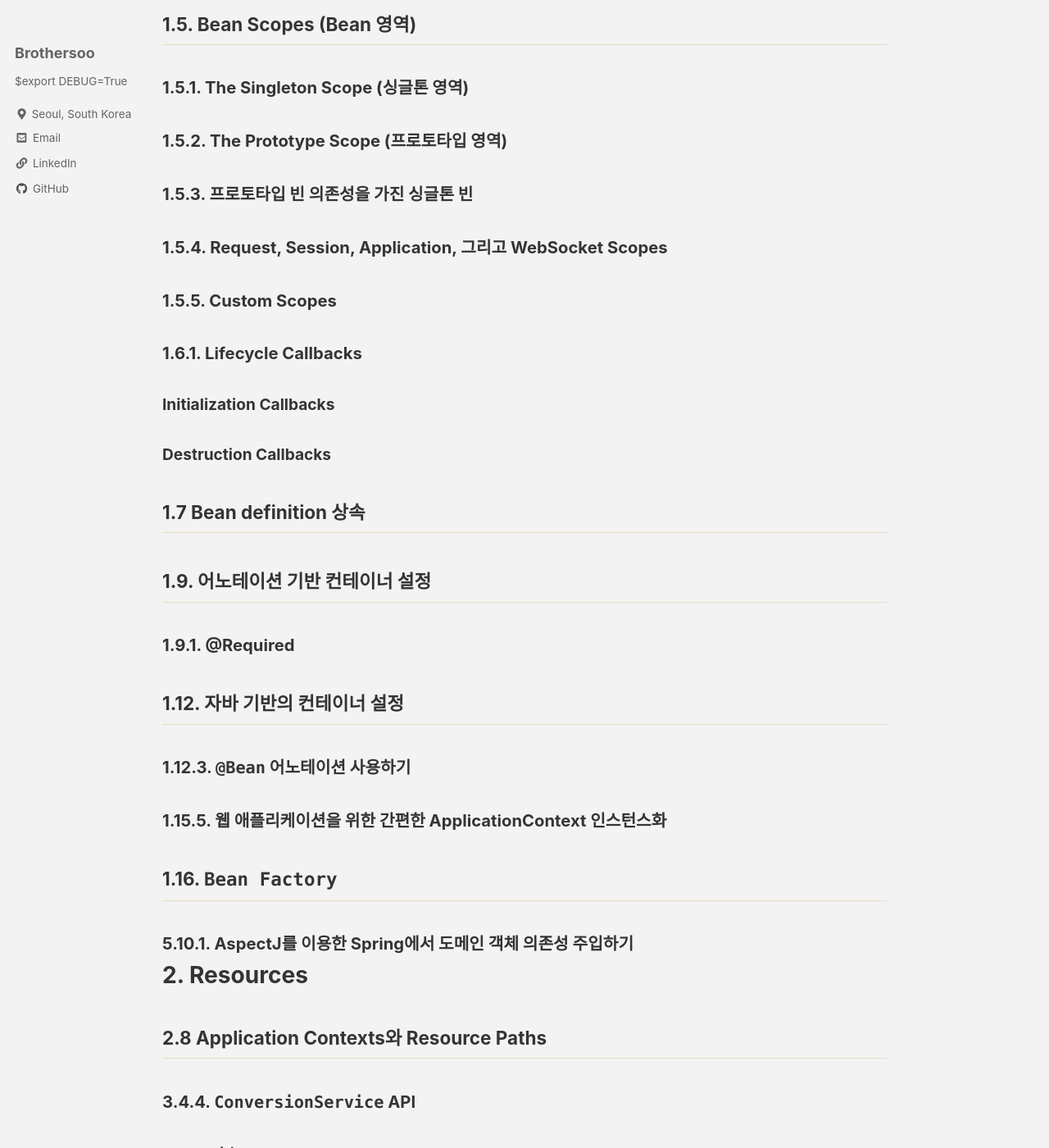
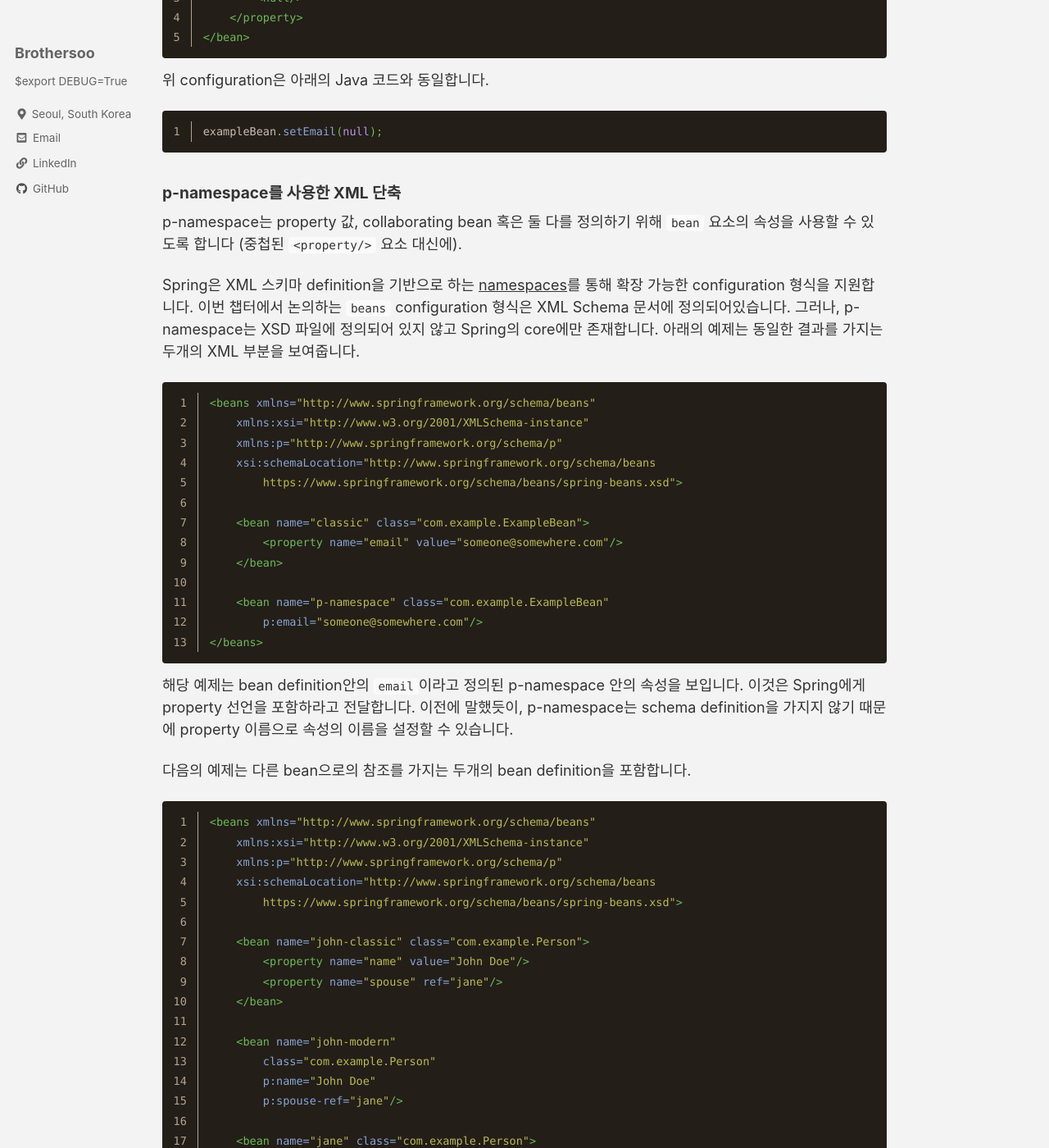
Before and after one commit to brothersoo/brothersoo.github.io, a Jekyll site: the page built from _posts/spring_doc/2021-08-17-spring_framework_documentation-core.md, in a window 1280 px wide and 1400 px high, scrolled down 34288 px. Shown: the whole window at 82% size. Built offline with Jekyll 4.4.1, drawn with Linux system fonts in a browser that asks for light colours; cached includes are drawn as plain includes; comment, search, counter and statistics services are not loaded; some of the changed text lies outside the part shown.

Commit message:
ADD: null and empty string values, xml shortcut with the p-namespace

````diff
--- a/_posts/spring_doc/2021-08-17-spring_framework_documentation-core.md
+++ b/_posts/spring_doc/2021-08-17-spring_framework_documentation-core.md
@@ -1115,7 +1115,95 @@ public class SomeClass {
 
 #### <a name="beans-null-element"></a>Null과 빈 문자열 값
 
+Spring은 property에 `Strings`와 같은 빈 인자를 사용할 수 있도록 지원합니다. 아래의 XML 기반 구성 메타데이터 조각은 `email` property를 빈 `String` 값("")으로 설정합니다.
+
+```xml
+<bean class="ExampleBean">
+    <property name="email" value=""/>
+</bean>
+```
+
+위 예제는 아래의 Java 코드와 동일합니다.
+
+```java
+exampleBean.setEmail("");
+```
+
+`<null/>` 요소는 `null` 값을 다룹니다. 아래의 예제에서 확인할 수 있습니다.
+
+```xml
+<bean class="ExampleBean">
+    <property name="email">
+        <null/>
+    </property>
+</bean>
+```
+
+위 configuration은 아래의 Java 코드와 동일합니다.
+
+```java
+exampleBean.setEmail(null);
+```
+
 #### <a name="beans-p-namespace"></a>p-namespace를 사용한 XML 단축
+
+p-namespace는 property 값, collaborating bean 혹은 둘 다를 정의하기 위해 `bean` 요소의 속성을 사용할 수 있도록 합니다 (중첩된 `<property/>` 요소 대신에).
+
+Spring은 XML 스키마 definition을 기반으로 하는 [namespaces](#xsd-schemas)를 통해 확장 가능한 configuration 형식을 지원합니다. 이번 챕터에서 논의하는 `beans` configuration 형식은 XML Schema 문서에 정의되어있습니다. 그러나, p-namespace는 XSD 파일에 정의되어 있지 않고 Spring의 core에만 존재합니다. 아래의 예제는 동일한 결과를 가지는 두개의 XML 부분을 보여줍니다.
+
+```xml
+<beans xmlns="http://www.springframework.org/schema/beans"
+    xmlns:xsi="http://www.w3.org/2001/XMLSchema-instance"
+    xmlns:p="http://www.springframework.org/schema/p"
+    xsi:schemaLocation="http://www.springframework.org/schema/beans
+        https://www.springframework.org/schema/beans/spring-beans.xsd">
+
+    <bean name="classic" class="com.example.ExampleBean">
+        <property name="email" value="someone@somewhere.com"/>
+    </bean>
+
+    <bean name="p-namespace" class="com.example.ExampleBean"
+        p:email="someone@somewhere.com"/>
+</beans>
+```
+
+해당 예제는 bean definition안의 `email`이라고 정의된 p-namespace 안의 속성을 보입니다. 이것은 Spring에게 property 선언을 포함하라고 전달합니다. 이전에 말했듯이, p-namespace는 schema definition을 가지지 않기 때문에 property 이름으로 속성의 이름을 설정할 수 있습니다.
+
+다음의 예제는 다른 bean으로의 참조를 가지는 두개의 bean definition을 포함합니다.
+
+```xml
+<beans xmlns="http://www.springframework.org/schema/beans"
+    xmlns:xsi="http://www.w3.org/2001/XMLSchema-instance"
+    xmlns:p="http://www.springframework.org/schema/p"
+    xsi:schemaLocation="http://www.springframework.org/schema/beans
+        https://www.springframework.org/schema/beans/spring-beans.xsd">
+
+    <bean name="john-classic" class="com.example.Person">
+        <property name="name" value="John Doe"/>
+        <property name="spouse" ref="jane"/>
+    </bean>
+
+    <bean name="john-modern"
+        class="com.example.Person"
+        p:name="John Doe"
+        p:spouse-ref="jane"/>
+
+    <bean name="jane" class="com.example.Person">
+        <property name="name" value="Jane Doe"/>
+    </bean>
+</beans>
+```
+
+해당 예제는 p-namespace를 사용하는 property 값 뿐만이 아니라 property 참조를 선언하기 위한 특별한 형식을 사용하는 것을 포함하고 있습니다. 첫번째 bean definition이 bean `john`에서 bean `jane`으로의 참조를 생성하기 위해 `<property name="spouse" ref="jane"/>`를 사용하는 반면에, 두번째 bean definition은 완전히 동일한 동작을 위해 `p:spouse-ref="jane"`을 속성으로써 사용하고 있습니다. 해당 경우에서, `spouse`는 property 이름인 반면에, `-ref` 부분은 해당 값이 직접적인 값이 아닌 다른 bean으로의 참조라는 것을 나타냅니다.
+
+<div class="info-box" style="height: 130px">
+    <div class="info-icon">
+        <div class="icon"></div>
+    </div>
+    <div class="info-content">
+        p-namespace는 표준 XML 형식만큼 유연하지 않습니다. 예를 들어, property 참조를 선언하는 형식이 `Ref`로 끝나는 property와 충돌하는 반면에, 표준 XML 형식은 충돌하지 않습니다. 이 세가지 접근법을 동시에 사용하는 XML 문서를 생성하지 않도록 접근법을 신중하게 선택하고, 동료들과 소통하기를 권장합니다.
+    </div>
+</div>
 
 #### <a name="beans-c-namespace"></a>c-namespace를 사용한 XML 단축
 
@@ -1179,3 +1267,5 @@ public class SomeClass {
 ### <a name="core-convert-ConversionService-API"></a>3.4.4. `ConversionService` API
 
 ### <a name="aop-pfb-1"></a>6.4.1. 기초
+
+## <a name="xsd-schemas">10.1. XML Schemas
````
